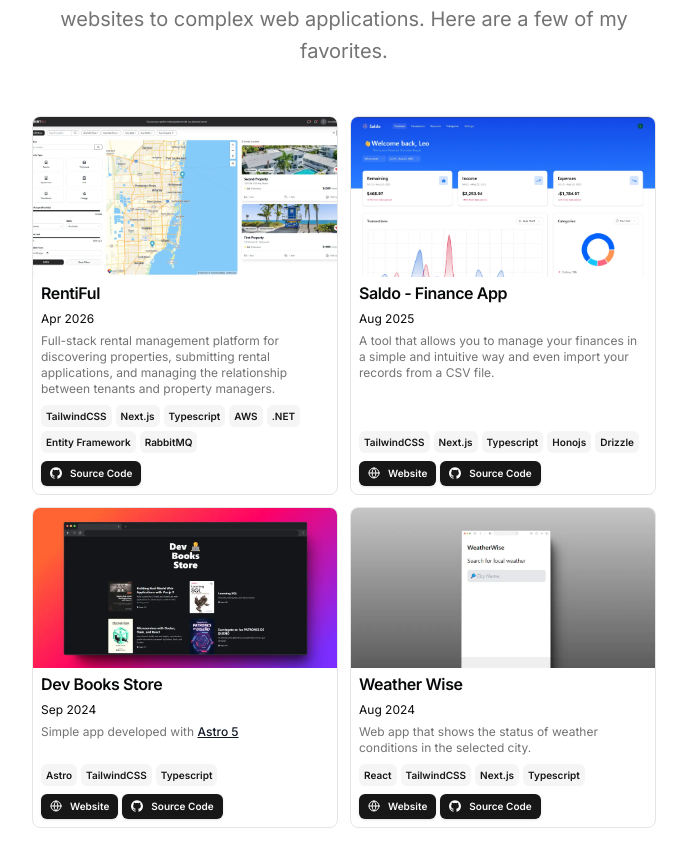
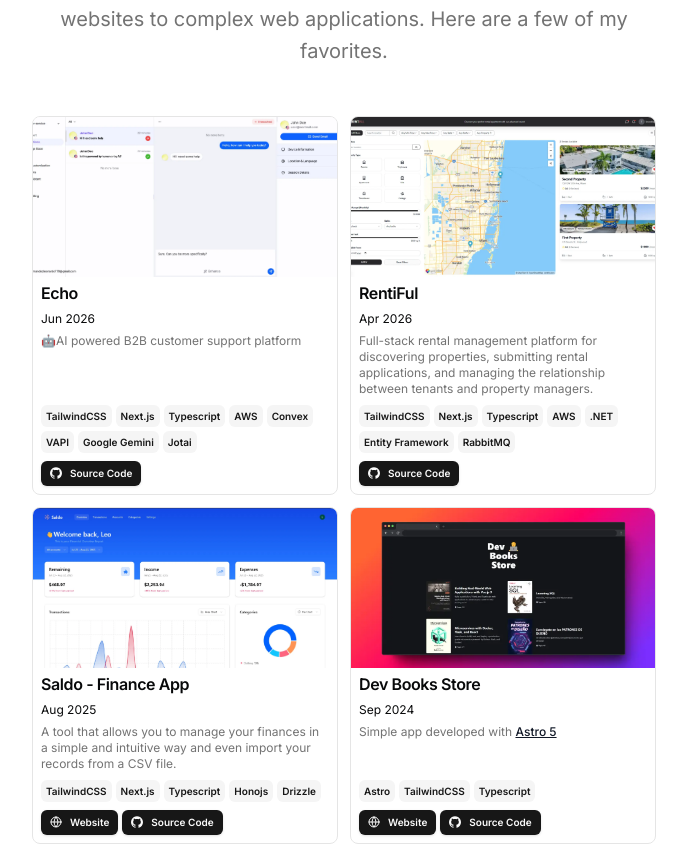
Before and after one commit to Leo0o00/leonardo-portfolio, a Next.js app: page / in a window 1280 px wide. Shown: the part 1111-1957 px from the top of the page, without its empty margins (296-983 px from the left). Built offline with nearby package versions, Linux system fonts and the light colour scheme.

Commit message:
Added Echo project

```diff
--- a/src/data/resume.tsx
+++ b/src/data/resume.tsx
@@ -125,6 +125,37 @@
   ],
   projects: [
     {
+      title: "Echo",
+      href: "https://github.com/Leo0o00/echo",
+      dates: "Jun 2026",
+      active: true,
+      description: "🤖AI powered B2B customer support platform",
+      technologies: [
+        "TailwindCSS",
+        "Next.js",
+        "Typescript",
+        "AWS",
+        "Convex",
+        "VAPI",
+        "Google Gemini",
+        "Jotai",
+      ],
+      links: [
+        // {
+        //   type: "Website",
+        //   href: "https://saldo-bw6d.vercel.app/",
+        //   icon: <Icons.globe className="size-3" />,
+        // },
+        {
+          type: "Source Code",
+          href: "https://github.com/Leo0o00/echo",
+          icon: <Icons.github className="size-3" />,
+        },
+      ],
+      image: "/conversations_view.webp",
+      video: "",
+    },
+    {
       title: "RentiFul",
       href: "https://github.com/Leo0o00/RentiFul",
       dates: "Apr 2026",
```
Also changed, not shown: public/conversations_view.webp (added).
